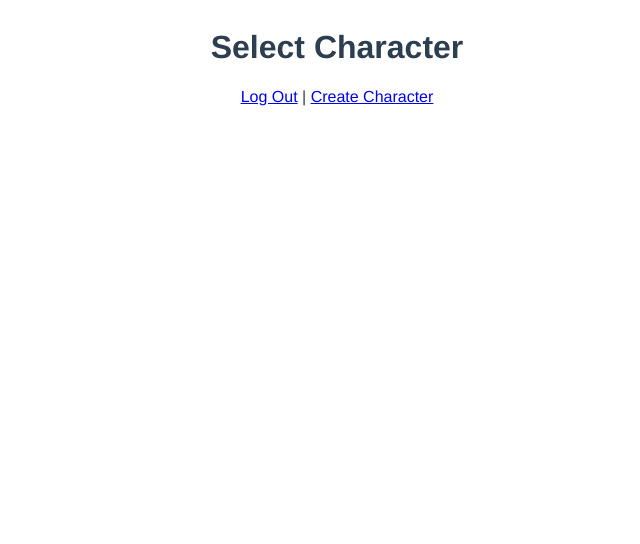
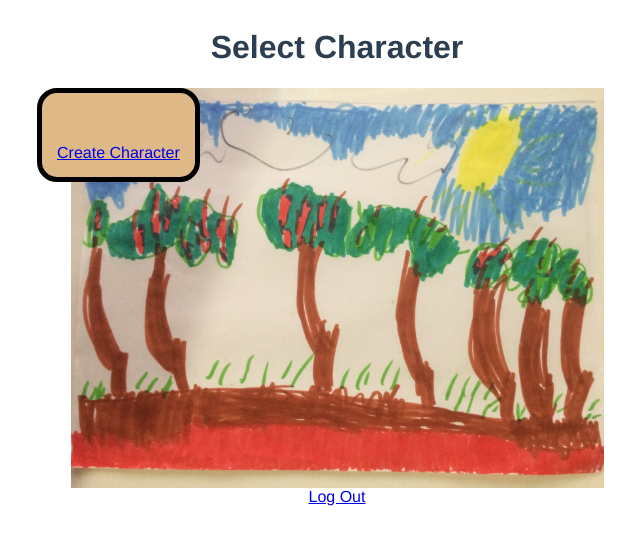
Before and after one commit to spacem/apple-nest, a Vue app: page / in a window 1280 px wide. Shown: the top 544 px of the page, without its empty margins (303-943 px from the left). Built offline with nearby package versions, Linux system fonts and the light colour scheme.

Commit message:
re-style character selection screen

```diff
--- a/src/views/SelectCharacter.vue
+++ b/src/views/SelectCharacter.vue
@@ -1,14 +1,38 @@
 <template>
   <div>
     <h1>Select Character</h1>
-    <div v-for="character in characters" :key="character.name">
-      <button @click="selectCharacter(character)">{{ character.name }}</button>
+    <div class="character-list">
+      <div v-for="character in characters" :key="character.name">
+        <button class="character-button" @click="selectCharacter(character)">{{ character.name }}</button>
+      </div>
+      <br />
+      <br />
+      <router-link to="/create-character">Create Character</router-link>
     </div>
-    <router-link to="/login">Log Out</router-link> |
-    <router-link to="/create-character">Create Character</router-link>
+    <div class="character-list-image"></div>
+    <router-link to="/login">Log Out</router-link>
   </div>
 </template>
-
+<style scoped lang="scss">
+.character-list {
+  background-color: burlywood;
+  border: solid 5px black;
+  border-radius: 20px;
+  padding: 15px;
+  float: left;
+  clear: both;
+}
+.character-button {
+  width: 100px;
+}
+.character-list-image {
+  height: 400px;
+  background-image: url("~@/assets/Trees1.jpeg");
+  background-position: top;
+  background-size: contain;
+  background-repeat: no-repeat;
+}
+</style>
 <script>
 import { Component, Prop, Vue } from "vue-property-decorator";
 import { mapGetters, mapActions } from "vuex";
```
Also changed, not shown: src/assets/Trees1.jpeg (added).
